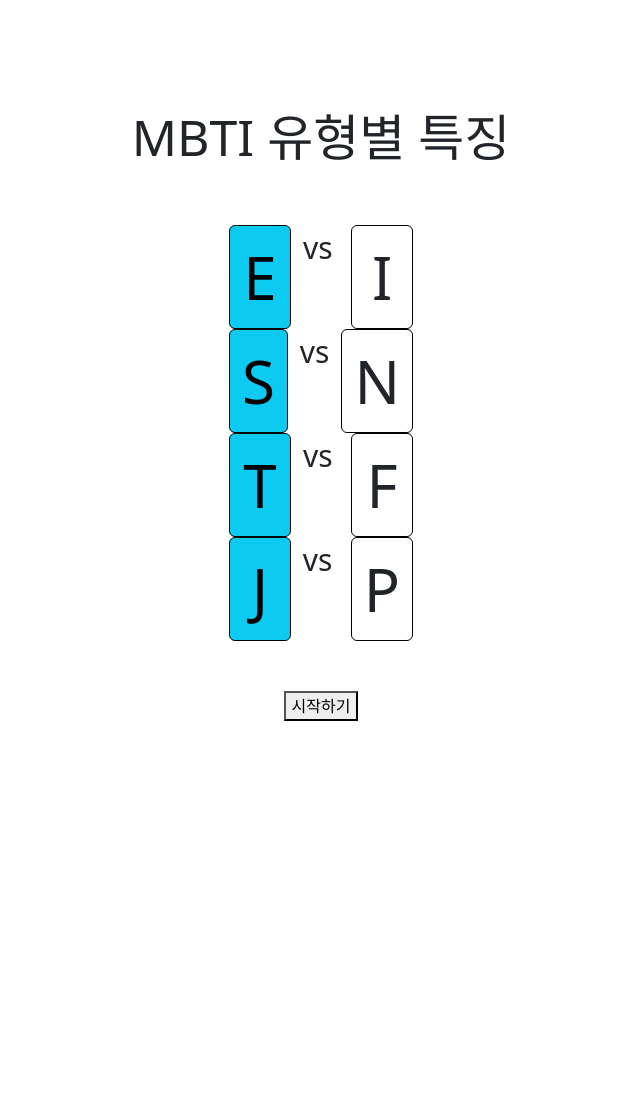
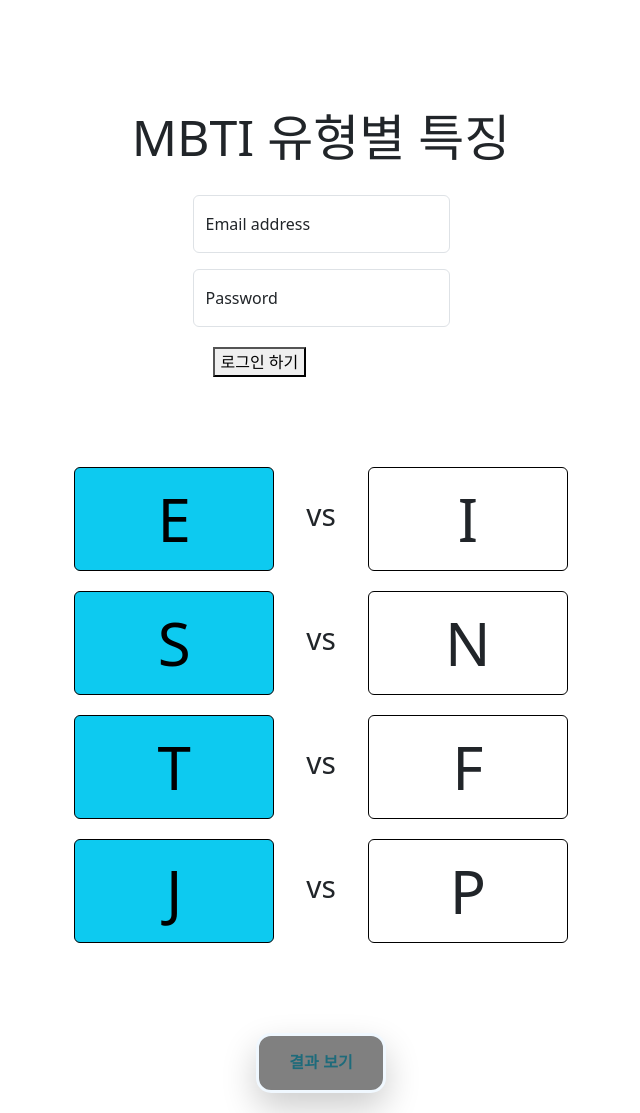
Before and after one commit to web-pre-toyproject-team12/toyProject, a Flask app: template templates/index.html in a window 1280 px wide. Shown: the whole page, without its empty margins (319-959 px from the left). Before the commit the page ends 721 px from the top, so only its background shows below. Run offline with Flask 2, Linux system fonts and the light colour scheme; the template is opened without the code that fills it, so the values that code supplies are empty.

Commit message:
로그인 만드는 중, 결과보기 오류발생

```diff
--- a/app.py
+++ b/app.py
@@ -1,12 +1,78 @@
-from flask import Flask, render_template
+from flask import Flask, render_template, jsonify, request, session, redirect, url_for
 app = Flask(__name__)
 
+from pymongo import MongoClient
+from datetime import datetime, timedelta
+import jwt
+import hashlib
+
+from pymongo import MongoClient
+import certifi
+
+SECRET_KEY = 'SPARTA'
+
+ca = certifi.where();
+
+client = MongoClient('mongodb+srv://seungho:19960724@cluster0.y2z4pif.mongodb.net/?retryWrites=true&w=majority',
+    tlsCAFile=ca)
+db = client.dbsparta
+
 @app.route('/')
-def hello_world():
-    return render_template('emoji.html')
+def home():
+    token_receive = request.cookies.get('mytoken')
+    try:
+        payload = jwt.decode(token_receive, SECRET_KEY, algorithms=['HS256'])
+        user_info = db.users.find_one({"id": payload['id']})
+        return render_template('index.html', user_info=user_info)
+    except jwt.ExpiredSignatureError:
+        return redirect(url_for('login', msg='로그인 시간이 만료되었습니다.'))
+    except jwt.exceptions.DecodeError:
+        return redirect(url_for('login', msg='로그인 정보가 존재하지 않습니다.'))
+
+
+
+@app.route("/sign_up", methods=["POST"])
+def login_done():
+    email_receive = request.form['email_give']
+    pw_receive = request.form['pw_give']
+
+    pw_hash = hashlib.sha256(pw_receive.encode('utf-8')).hexdigest()
+    doc = {
+        "email":email_receive, "password":pw_hash
+    }
+    db.users.insert_one(doc)
+    return jsonify({'result': 'success'})
+
+
+
+
+# 로그인
+
+@app.route('/sign_in', methods=['POST'])
+def api_login():
+    email_receive = request.form['email_give']
+    pw_receive = request.form['pw_give']
+
+    pw_hash = hashlib.sha256(pw_receive.encode('utf-8')).hexdigest()
+
+    result = db.users.find_one({'email': email_receive, 'password': pw_hash})
+
+    if result is not None:
+        payload = {
+            'id': email_receive,
+            'exp': datetime.utcnow() + timedelta(seconds=5)
+        }
+        token = jwt.encode(payload, SECRET_KEY, algorithm='HS256')
+
+        # token을 줍니다.
+        return jsonify({'result': 'success', 'token': token})
+    # 찾지 못하면
+    else:
+        return jsonify({'result': 'fail', 'msg': '아이디/비밀번호가 일치하지 않습니다.'})
+
 
 
 
 
 if __name__ == '__main__':
-   app.run('0.0.0.0', port=5001, debug=True)
+    app.run('0.0.0.0', port=5100, debug=True)
--- a/static/index.css
+++ b/static/index.css
@@ -16,7 +16,51 @@
 .alphabet {
   font-size: 60px;
   border: solid 1px black;
+  width: 200px;
 }
 .vs {
   font-size: 30px;
+  position: relative;
+  top: 25px;
 }
+
+#login-area {
+  margin: 20px;
+}
+
+#start-button {
+  background-color: gray;
+}
+
+button {
+  margin: 20px;
+}
+
+.w-btn-outline {
+  position: relative;
+  padding: 15px 30px;
+  border-radius: 15px;
+  font-family: "paybooc-Light", sans-serif;
+  box-shadow: 0 15px 35px rgba(0, 0, 0, 0.2);
+  text-decoration: none;
+  font-weight: 600;
+  transition: 0.25s;
+}
+.w-btn-outline:active {
+  transform: scale(1.5);
+}
+.w-btn-outline:hover {
+  letter-spacing: 2px;
+  transform: scale(1.2);
+  cursor: pointer;
+}
+
+.w-btn-indigo-outline {
+  border: 3px solid aliceblue;
+  color: #1e6b7b;
+}
+
+.w-btn-indigo-outline:hover {
+  color: #1e6b7b;
+  background: aliceblue;
+}
--- a/static/index.js
+++ b/static/index.js
@@ -8,13 +8,15 @@
 const P = document.getElementById("P");
 const startButton = document.getElementById("start-button");
 const alphabets = document.querySelectorAll(".alphabet");
+const loginArea = document.getElementById("login-area");
+const signUpButton = document.getElementById("sign_up_button");
+const signInButton = document.getElementById("sign_in_button");
 
 const changeCheck = (a) => {
   if (a.classList.contains("btn-info")) {
     return;
   }
   let b = a.innerHTML;
-  console.log(b);
   if (b == "E" || b == "I") {
     E.classList.toggle("btn-info");
     I.classList.toggle("btn-info");
@@ -45,3 +47,43 @@
 };
 
 startButton.addEventListener("click", getStart);
+
+function sign_up() {
+  let email = document.getElementById("floatingInput").value;
+  let password = document.getElementById("floatingPassword").value;
+
+  $.ajax({
+    type: "POST",
+    url: "/sign_up",
+    data: { email_give: email, pw_give: password },
+    success: function (response) {
+      if (response["result"] == "success") {
+        alert("회원가입이 완료되었습니다.");
+      } else {
+        alert(response["msg"]);
+      }
+    },
+  });
+}
+
+const sign_in = () => {
+  let email = document.getElementById("floatingInput").value;
+  let password = document.getElementById("floatingPassword").value;
+
+  $.ajax({
+    type: "POST",
+    url: "/sign_in",
+    data: { email_give: email, pw_give: password },
+    success: function (response) {
+      if (response["result"] == "success") {
+        $.cookie("mytoken", response["token"], { path: "/" });
+        alert("로그인 완료!");
+      } else {
+        alert(response["msg"]);
+      }
+    },
+  });
+};
+
+// signUpButton.addEventListener("click", sign_up);
+signInButton.addEventListener("click", sign_in);
--- a/templates/index.html
+++ b/templates/index.html
@@ -16,30 +16,60 @@
   <body>
     <div class="container" id="body">
       <div id="title">MBTI 유형별 특징</div>
+      <div id="login-area">
+        <div>
+          <div class="form-floating mb-3">
+            <input
+              type="email"
+              class="form-control"
+              id="floatingInput"
+              placeholder="name@example.com"
+            />
+            <label for="floatingInput">Email address</label>
+          </div>
+          <div class="form-floating">
+            <input
+              type="password"
+              class="form-control"
+              id="floatingPassword"
+              placeholder="Password"
+            />
+            <label for="floatingPassword">Password</label>
+          </div>
+          <!-- <button id="sign_up_button">회원가입 하기</button> -->
+          <button id="sign_in_button">로그인 하기</button>
+        </div>
+      </div>
       <div id="selecet-area">
         <div class="row">
-          <button id="E" class="col alphabet btn btn-info">E</button>
+          <button id="E" class="col-1 alphabet btn btn-info">E</button>
           <div class="col vs">vs</div>
-          <button id="I" class="col alphabet btn">I</button>
+          <button id="I" class="col-1 alphabet btn">I</button>
         </div>
         <div class="row">
-          <button id="S" class="col alphabet btn btn-info">S</button>
+          <button id="S" class="col-1 alphabet btn btn-info">S</button>
           <div class="col vs">vs</div>
-          <button id="N" class="col alphabet btn">N</button>
+          <button id="N" class="col-1 alphabet btn">N</button>
         </div>
         <div class="row">
-          <button id="T" class="col alphabet btn btn-info">T</button>
+          <button id="T" class="col-1 alphabet btn btn-info">T</button>
           <div class="col vs">vs</div>
-          <button id="F" class="col alphabet btn">F</button>
+          <button id="F" class="col-1 alphabet btn">F</button>
         </div>
         <div class="row">
-          <button id="J" class="col alphabet btn btn-info">J</button>
+          <button id="J" class="col-1 alphabet btn btn-info">J</button>
           <div class="col vs">vs</div>
-          <button id="P" class="col alphabet btn">P</button>
+          <button id="P" class="col-1 alphabet btn">P</button>
         </div>
       </div>
       <div>
-        <button id="start-button">시작하기</button>
+        <button
+          class="w-btn-outline w-btn-indigo-outline"
+          id="start-button"
+          type="button"
+        >
+          결과 보기
+        </button>
       </div>
     </div>
     <script
@@ -47,6 +77,7 @@
       integrity="sha384-w76AqPfDkMBDXo30jS1Sgez6pr3x5MlQ1ZAGC+nuZB+EYdgRZgiwxhTBTkF7CXvN"
       crossorigin="anonymous"
     ></script>
+    <script src="https://ajax.googleapis.com/ajax/libs/jquery/3.5.1/jquery.min.js"></script>
     <script src="../static/index.js"></script>
   </body>
 </html>
```
